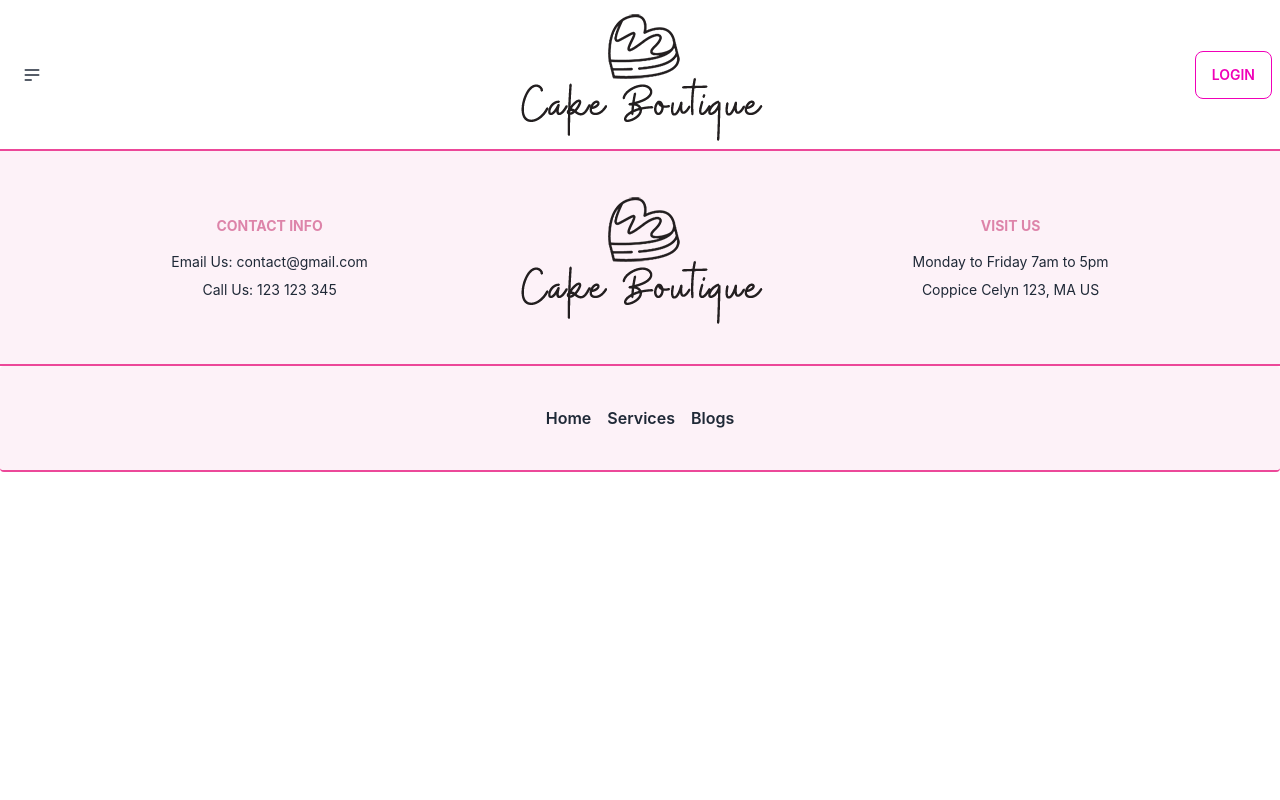
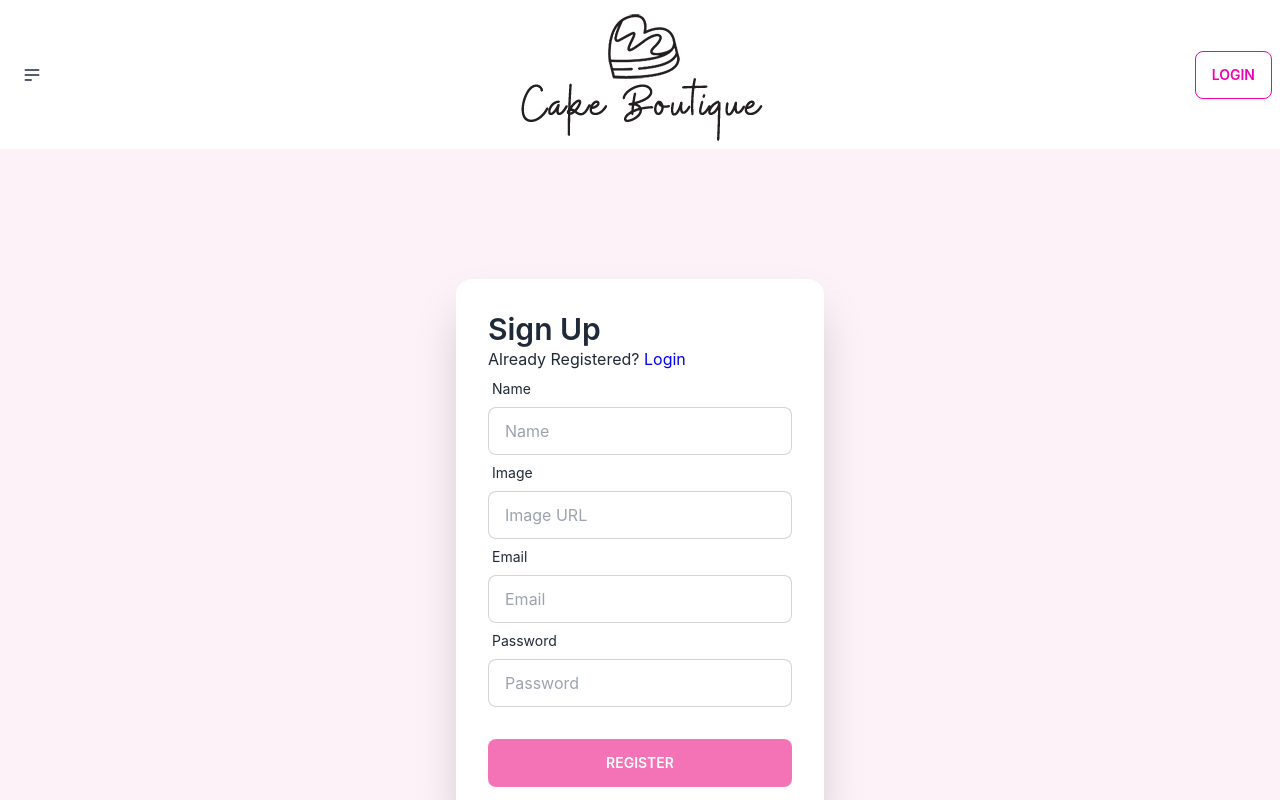
Before and after one commit to Johora-Juhi/cake-boutique-client, a React (Create React App) app: page /register in a window 1280 px wide. Shown: the top 800 px of the page. Built offline with nearby package versions, Linux system fonts and the light colour scheme.

Commit message:
Register

```diff
--- a/src/Pages/Login/Login/Login.js
+++ b/src/Pages/Login/Login/Login.js
@@ -24,7 +24,7 @@ const Login = () => {
                             </label>
                         </div>
                         <div className="form-control mt-6">
-                            <button className="btn btn-primary">Login</button>
+                            <button  style={{backgroundColor: '#f472b6' , border: 'none'}} className="btn btn-primary">Login</button>
                         </div>
                     </div>
                 </div>
--- a/src/Pages/Login/Register/Register.js
+++ b/src/Pages/Login/Register/Register.js
@@ -1,9 +1,38 @@
 import React from 'react';
+import { Link } from 'react-router-dom';
 
 const Register = () => {
     return (
-        <div>
-
+        <div className="hero min-h-screen bg-pink-50">
+            <div style={{width: '400px'}} className="hero-content flex-col lg:flex-row-reverse">
+                <div className="card flex-shrink-0 w-full max-w-sm shadow-2xl bg-base-100">
+                    <div className="card-body">
+                        <div className="form-control">
+                            <h1 className='text-3xl font-semibold'>Sign Up</h1>
+                            <p>Already Registered? <Link style={{ color: 'blue' }} to='/login'>Login</Link> </p>
+                            <label className="label">
+                                <span className="label-text">Name</span>
+                            </label>
+                            <input name='name' type="text" placeholder="Name" className="input input-bordered" />
+                            <label className="label">
+                                <span className="label-text">Image</span>
+                            </label>
+                            <input name='image' type="text" placeholder="Image URL" className="input input-bordered" />
+                            <label className="label">
+                                <span className="label-text">Email</span>
+                            </label>
+                            <input name='email' type="email" placeholder="Email" className="input input-bordered" />
+                            <label className="label">
+                                <span className="label-text">Password</span>
+                            </label>
+                            <input name='password' type="password" placeholder="Password" className="input input-bordered" />
+                        </div>
+                        <div className="form-control mt-6">
+                            <button style={{backgroundColor: '#f472b6' , border: 'none'}} className="btn btn-primary">Register</button>
+                        </div>
+                    </div>
+                </div>
+            </div>
         </div>
     );
 };
```
